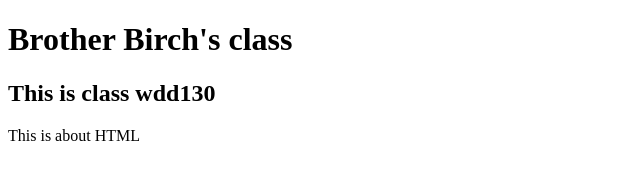
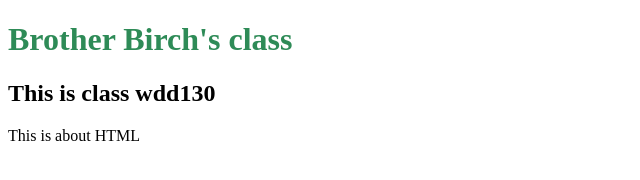
Before and after one commit to NordiskPirat/wdd130, a plain HTML site: page class.html in a window 1280 px wide. Shown: the whole page, without its empty margins (0-640 px from the left). Drawn offline with Linux system fonts and the light colour scheme.

Commit message:
adding css file

```diff
--- a/class.html
+++ b/class.html
@@ -5,7 +5,7 @@
     <meta http-equiv="X-UA-Compatible" content="IE=edge">
     <meta name="viewport" content="width=hh, initial-scale=1.0">
     <link rel="stylesheet" href="style.css">
-    <title>Document</title>
+    <title>style</title>
 </head>
 <body>
     <h1>Brother Birch's class</h1>
--- a/style.css
+++ b/style.css
@@ -0,0 +1,3 @@
+h1{
+    color:seagreen
+}
```
